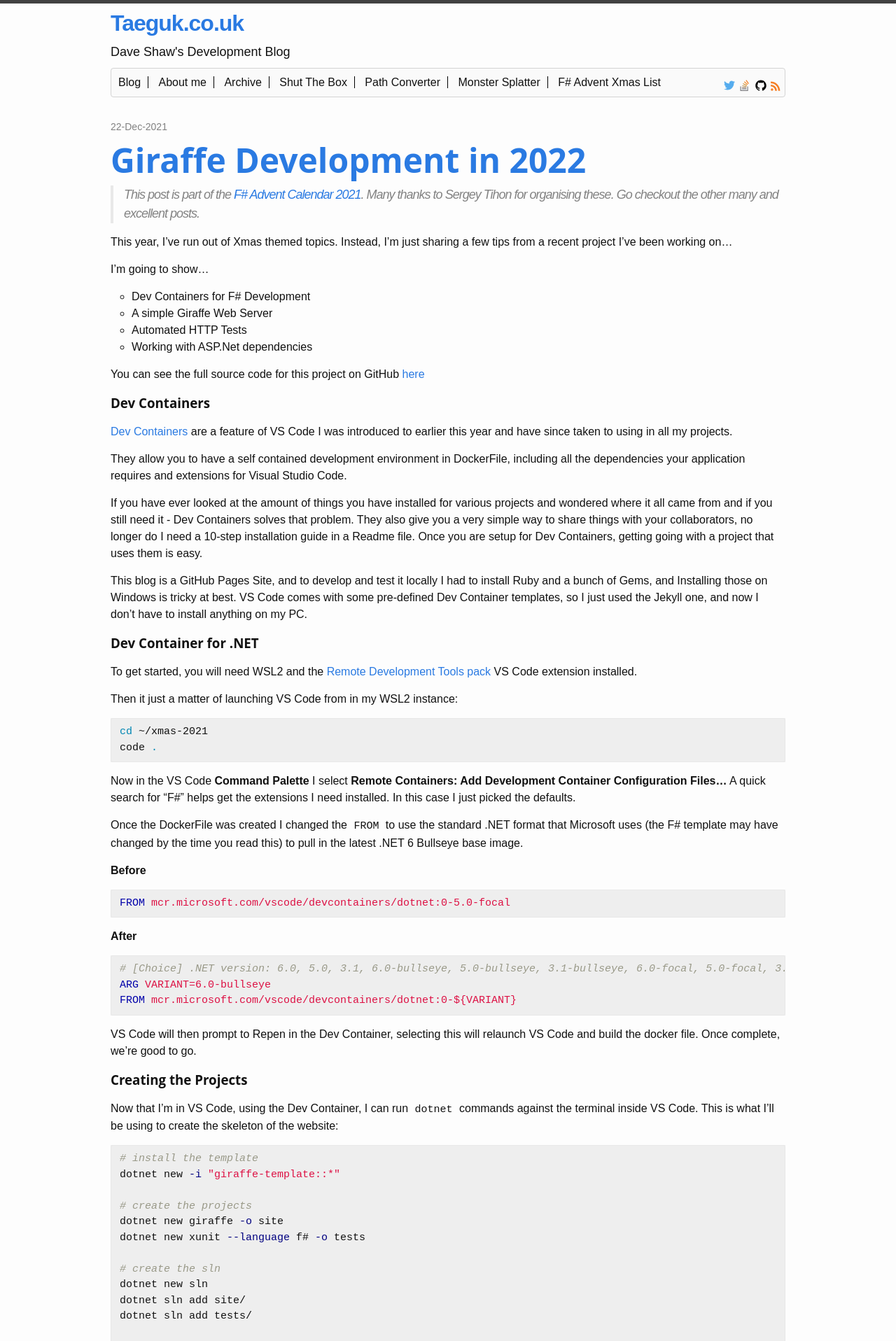
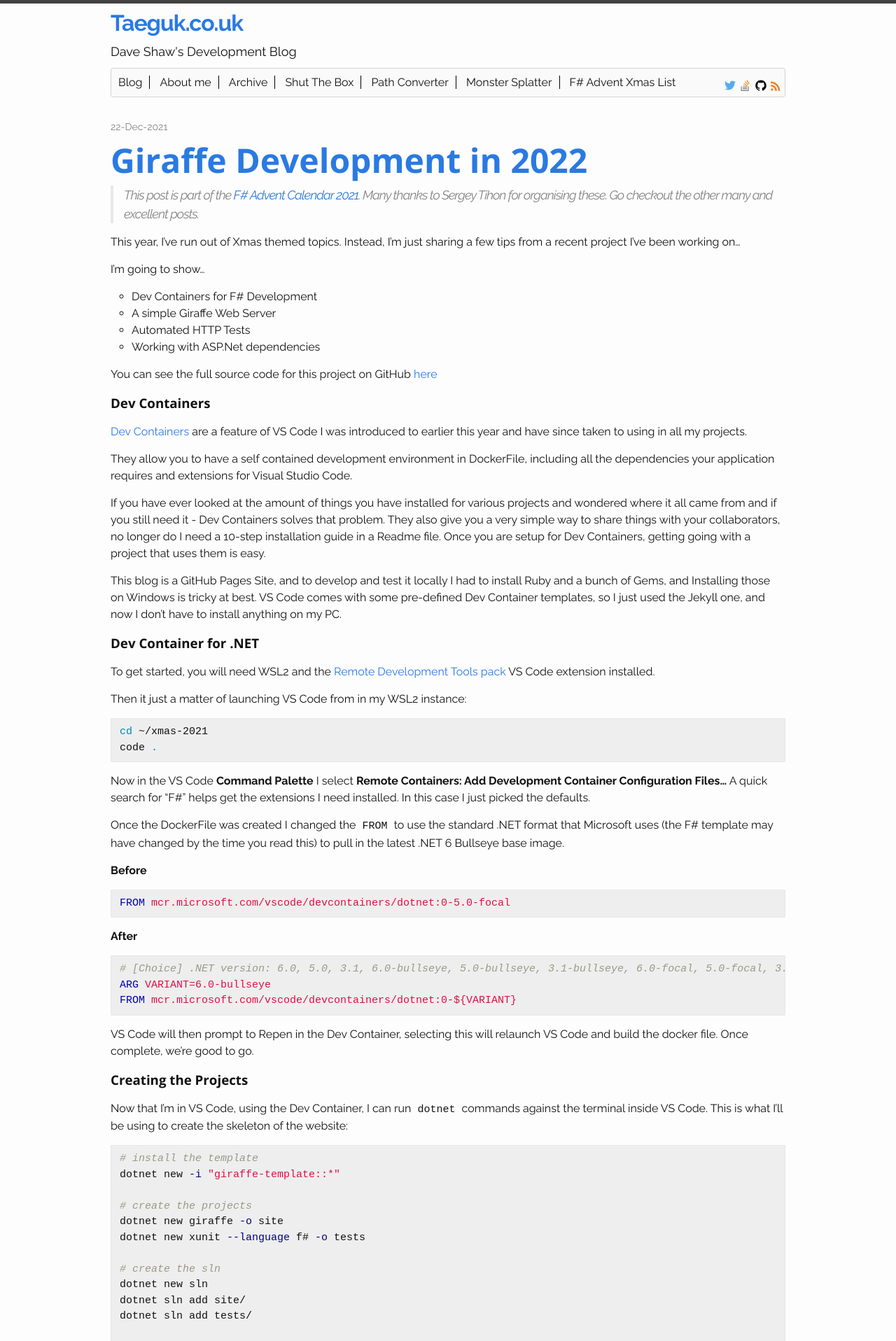
Before and after one commit to xdaDaveShaw/xdaDaveShaw.github.io, a Jekyll site: the page built from index.html, in a window 1280 px wide. Shown: the top 1916 px of the page at 70% size. Built offline with Jekyll 4.4.1, drawn with Linux system fonts in a browser that asks for light colours.

Commit message:
Replace Cloudflare Fonts with gFonts

```diff
--- a/_includes/head.html
+++ b/_includes/head.html
@@ -8,6 +8,10 @@
         <meta name="twitter:title" content="{% if page.title %}{{ page.title }}{% else %}{{ site.title }}{% endif %}" />
         <meta name="twitter:description" content="{% if page.excerpt %}{{ page.excerpt | strip_html | normalize_whitespace | truncate: 160 }}{% else %}{{ site.meta_description }}{% endif %}">
         <meta name="twitter:image" content="{{site.url}}/images/site-icon.png">
+
+        <link rel="preconnect" href="https://fonts.googleapis.com">
+        <link rel="preconnect" href="https://fonts.gstatic.com" crossorigin>
+        <link href="https://fonts.googleapis.com/css2?family=Open+Sans:ital,wght@0,300..800;1,300..800&family=Raleway:ital,wght@0,100..900;1,100..900&display=swap" rel="stylesheet">
 
         <title>{% if page.title %}{{ page.title }}{% else %}{{ site.title }}{% endif %}</title>
         <link rel="stylesheet" href="{{ "/css/main.css" | prepend: site.baseurl }}">
```
